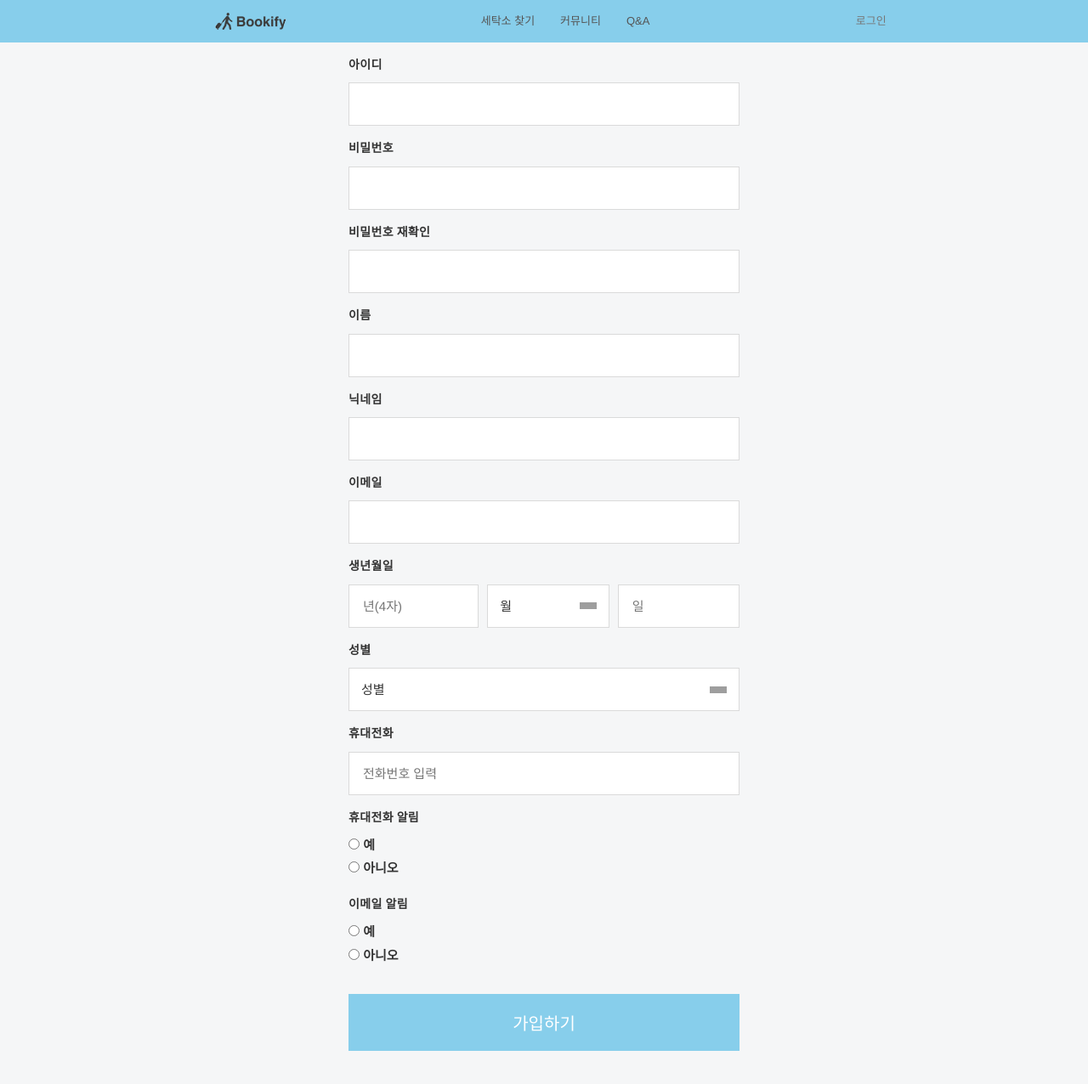
After one commit to HyunCheolNam/miniproject2, a Django app: page /user/signup/ in a window 1280 px wide. The commit adds this page. Shown: the top 1276 px of the page at 85% size. Run offline with Django 3.2, Linux system fonts and the light colour scheme; some libraries are stand-ins or nearby versions; grey boxes are pictures that could not be loaded.

Commit message:
login, signup 수정
회원가입 페이지 수정
login 페이지 수정

```diff
--- a/templates/user/login.html
+++ b/templates/user/login.html
@@ -66,7 +66,7 @@
               </div>
               <div class="theme-login-box-alt">
                 <p>회원가입을 하시겠습니까? &nbsp;
-                  <a href="{% url 'user:singup'%}">가입하기</a>
+                  <a href="{% url 'user:signup'%}">가입하기</a>
                 </p>
               </div>
             </div>
--- /dev/null
+++ b/templates/user/signup.html
@@ -0,0 +1,377 @@
+{% extends 'base.html' %}
+{% load static %}
+{% block contents %}
+<!--모달 관련 script-->
+
+<style>
+  html {
+    height: 100%;
+  }
+
+  body {
+    margin: 0;
+    height: 100%;
+    background: #f5f6f7;
+    font-family: Dotum, '돋움', Helvetica, sans-serif;
+  }
+
+  #logo {
+    width: 240px;
+    height: 44px;
+    cursor: pointer;
+  }
+
+  #header {
+    padding-top: 62px;
+    padding-bottom: 20px;
+    text-align: center;
+  }
+
+  #wrapper {
+    position: relative;
+    height: 100%;
+  }
+
+  #content {
+    position: absolute;
+    left: 50%;
+    transform: translate(-50%);
+    width: 460px;
+  }
+
+
+
+
+  /* 입력폼 */
+
+
+  h3 {
+    margin: 19px 0 8px;
+    font-size: 14px;
+    font-weight: 700;
+  }
+
+
+  .box {
+    display: block;
+    width: 100%;
+    height: 51px;
+    border: solid 1px #dadada;
+    padding: 10px 14px 10px 14px;
+    box-sizing: border-box;
+    background: #fff;
+    position: relative;
+  }
+
+  .int {
+    display: block;
+    position: relative;
+    width: 100%;
+    height: 29px;
+    border: none;
+    background: #fff;
+    font-size: 15px;
+  }
+
+  input {
+    font-family: Dotum, '돋움', Helvetica, sans-serif;
+  }
+
+  .box.int_id {
+    padding-right: 110px;
+  }
+
+  .box.int_pass {
+    padding-right: 40px;
+  }
+
+  .box.int_pass_check {
+    padding-right: 40px;
+  }
+
+  .step_url {
+    /*@naver.com*/
+    position: absolute;
+    top: 16px;
+    right: 13px;
+    font-size: 15px;
+    color: #8e8e8e;
+  }
+
+  .pswdImg {
+    width: 18px;
+    height: 20px;
+    display: inline-block;
+    position: absolute;
+    top: 50%;
+    right: 16px;
+    margin-top: -10px;
+    cursor: pointer;
+  }
+
+  #bir_wrap {
+    display: table;
+    width: 100%;
+  }
+
+  #bir_yy {
+    display: table-cell;
+    width: 147px;
+
+  }
+
+  #bir_mm {
+    display: table-cell;
+    width: 147px;
+    vertical-align: middle;
+  }
+
+  #bir_dd {
+    display: table-cell;
+    width: 147px;
+  }
+
+  #bir_mm,
+  #bir_dd {
+    padding-left: 10px;
+  }
+
+  select {
+    width: 100%;
+    height: 29px;
+    font-size: 15px;
+    background: #fff url(https://static.nid.naver.com/images/join/pc/sel_arr_2x.gif) 100% 50% no-repeat;
+    background-size: 20px 8px;
+    -webkit-appearance: none;
+    display: inline-block;
+    text-align: start;
+    border: none;
+    cursor: default;
+    font-family: Dotum, '돋움', Helvetica, sans-serif;
+  }
+
+  /* 에러메세지 */
+
+  .error_next_box {
+    margin-top: 9px;
+    font-size: 12px;
+    color: red;
+    display: none;
+  }
+
+  #alertTxt {
+    position: absolute;
+    top: 19px;
+    right: 38px;
+    font-size: 12px;
+    color: red;
+    display: none;
+  }
+
+  /* 버튼 */
+
+  .btn_area {
+    margin: 30px 0 91px;
+  }
+
+  #btnJoin {
+    width: 100%;
+    padding: 21px 0 17px;
+    border: 0;
+    cursor: pointer;
+    color: #fff;
+    background-color: skyblue;
+    font-size: 20px;
+    font-weight: 400;
+    font-family: Dotum, '돋움', Helvetica, sans-serif;
+  }
+</style>
+
+
+
+<!-- wrapper -->
+
+<div id="wrapper">
+  <form action="{% url 'user:signup' %}" method="POST">
+    {% csrf_token %}
+  <!-- content-->
+  <div id="content">
+    <!-- <div>
+      <h3 class="join_title">
+        <label for="id">아이디</label>
+      </h3>
+      <span class="box int_id">
+        <input type="text" id="id" class="int" maxlength="20">
+        <span class="step_url">@naver.com</span>
+      </span>
+      <span class="error_next_box"></span>
+    </div> -->
+
+    <!-- ID -->
+    <div>
+      <h3 class="join_title">
+        <label for="id">아이디</label>
+      </h3>
+      <span class="box int_id">
+        <input type="text" id="id" class="int" maxlength="20">
+      </span>
+      <span class="error_next_box"></span>
+    </div>
+
+
+    <!-- PW1 -->
+    <div>
+      <h3 class="join_title"><label for="pswd1">비밀번호</label></h3>
+      <span class="box int_pass">
+        <input type="password" id="pswd1" class="int" maxlength="20">
+        <span id="alertTxt">사용불가</span>
+      </span>
+      <span class="error_next_box"></span>
+    </div>
+
+    <!-- PW2 -->
+    <div>
+      <h3 class="join_title"><label for="pswd2">비밀번호 재확인</label></h3>
+      <span class="box int_pass_check">
+        <input type="password" id="pswd2" class="int" maxlength="20">
+      </span>
+      <span class="error_next_box"></span>
+    </div>
+
+    <!-- NAME -->
+    <div>
+      <h3 class="join_title"><label for="name">이름</label></h3>
+      <span class="box int_name">
+        <input type="text" id="name" class="int" maxlength="20">
+      </span>
+      <span class="error_next_box"></span>
+    </div>
+
+    <!--닉네임-->
+    <div>
+      <h3 class="join_title">
+        <label for="nickname">닉네임</label>
+      </h3>
+      <span class="box int_nickname">
+        <input type="text" id="nickname" class="int" maxlength="20">
+      </span>
+      <span class="error_next_box"></span>
+    </div>
+
+    <!-- 이메일 -->
+    <div>
+      <h3 class="join_title">
+        <label for="email">이메일</label>
+      </h3>
+      <span class="box int_email">
+        <input type="text" id="email" class="int" maxlength="100">
+      </span>
+      <span class="error_next_box"></span>
+    </div>
+
+    <!-- BIRTH -->
+    <div>
+      <h3 class="join_title"><label for="yy">생년월일</label></h3>
+
+      <div id="bir_wrap">
+        <!-- BIRTH_YY -->
+        <div id="bir_yy">
+          <span class="box">
+            <input type="text" id="yy" class="int" maxlength="4" placeholder="년(4자)">
+          </span>
+        </div>
+
+        <!-- BIRTH_MM -->
+        <div id="bir_mm">
+          <span class="box">
+            <select id="mm" class="sel">
+              <option>월</option>
+              <option value="01">1</option>
+              <option value="02">2</option>
+              <option value="03">3</option>
+              <option value="04">4</option>
+              <option value="05">5</option>
+              <option value="06">6</option>
+              <option value="07">7</option>
+              <option value="08">8</option>
+              <option value="09">9</option>
+              <option value="10">10</option>
+              <option value="11">11</option>
+              <option value="12">12</option>
+            </select>
+          </span>
+        </div>
+
+        <!-- BIRTH_DD -->
+        <div id="bir_dd">
+          <span class="box">
+            <input type="text" id="dd" class="int" maxlength="2" placeholder="일">
+          </span>
+        </div>
+
+      </div>
+      <span class="error_next_box"></span>
+    </div>
+
+    <!-- GENDER -->
+    <div>
+      <h3 class="join_title"><label for="gender">성별</label></h3>
+      <span class="box gender_code">
+        <select id="gender" class="sel">
+          <option>성별</option>
+          <option value="M">남자</option>
+          <option value="F">여자</option>
+        </select>
+      </span>
+      <span class="error_next_box">필수 정보입니다.</span>
+    </div>
+
+    <!--EMAIL-->
+    <!--
+    <div>
+      <h3 class="join_title"><label for="email">본인확인 이메일<span class="optional">(선택)</span></label></h3>
+      <span class="box int_email">
+        <input type="text" id="email" class="int" maxlength="100" placeholder="선택입력">
+      </span>
+      <span class="error_next_box">이메일 주소를 다시 확인해주세요.</span>
+    </div> -->
+
+    <!-- MOBILE -->
+    <div>
+      <h3 class="join_title"><label for="phoneNo">휴대전화</label></h3>
+      <span class="box int_mobile">
+        <input type="tel" id="mobile" class="int" maxlength="16" placeholder="전화번호 입력">
+      </span>
+      <span class="error_next_box"></span>
+    </div>
+
+    <!--radio 1-->
+    <div>
+      <h3 class="join_title"><label for="phoneNo">휴대전화 알림</label></h3>
+      <input type="radio" id="phone_true" name="phone_alram" value="true">
+      <label for="phone_true">예</label><br>
+      <input type="radio" id="phone_false" name="phone_alram" value="false">
+      <label for="phone_false">아니오</label><br>
+    </div>
+
+    <div>
+      <h3 class="join_title"><label for="phoneNo">이메일 알림</label></h3>
+      <input type="radio" id="email_true" name="email_alram" value="true">
+      <label for="email_true">예</label><br>
+      <input type="radio" id="email_false" name="email_alram" value="false">
+      <label for="email_false">아니오</label><br>
+    </div>
+    <!-- JOIN BTN-->
+    <div class="btn_area">
+      <button type="submit" id="btnJoin">
+        <span>가입하기</span>
+      </button>
+    </div>
+  </div>
+  <!-- content-->
+  </form>
+</div>
+<!-- wrapper -->
+
+<script src="main.js"></script>
+{% endblock %}
--- a/user/urls.py
+++ b/user/urls.py
@@ -10,5 +10,6 @@ urlpatterns = [
     path('login/', views.login, name='login'),
     path('notifications/', views.notifications, name='notifications'),
     path('pwd_reset/', views.pwd_reset, name='pwd_reset'),
-    path('singup/', views.singup, name="singup"),
+    path('signup/', views.signup, name="signup"),
+    #path('signup_check/',views.signup_check,name="signup_check")
 ]
--- a/user/views.py
+++ b/user/views.py
@@ -43,5 +43,15 @@ def notifications(request):
 def pwd_reset(request):
     return render(request,'user/pwd_reset.html')
 
-def singup(request):
-    return render(request, 'user/singup.html')
+
+def signup(request):
+    if request.method == 'GET':
+        return render(request,'user/signup.html', {})
+    else:
+        return render(request,'user/login.html')
+
+    #return redirect('user:login')
+
+def signup_check(request):
+
+    return redirect('user:login')
```
Also changed, not shown: templates/user/singup.html (deleted, +0 -71 lines).
